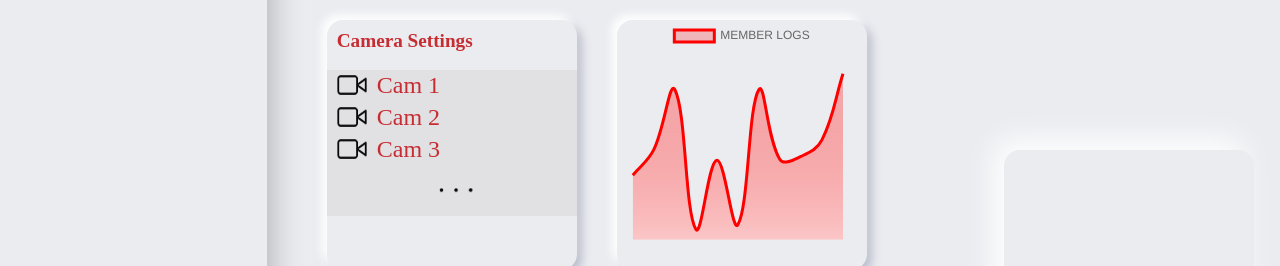
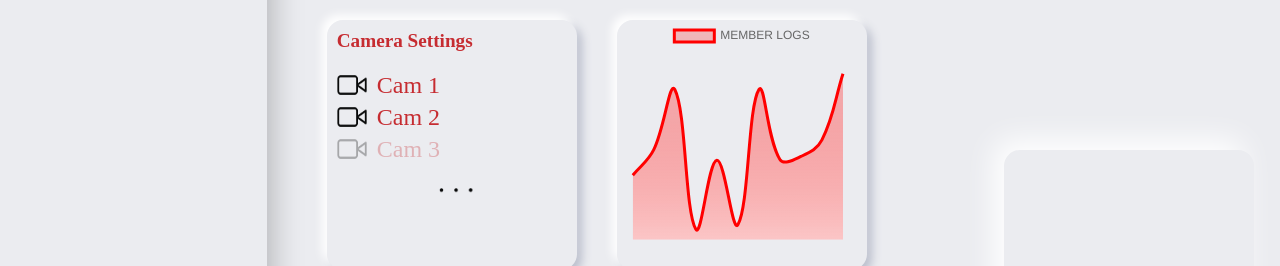
Before and after one commit to ThakurSatyam04/homepage, a plain HTML site: page index.html in a window 1280 px wide. Shown: the part 380-646 px from the top of the page. Drawn offline with nearby package versions, Linux system fonts and the light colour scheme.

Commit message:
commit all

```diff
--- a/index.html
+++ b/index.html
@@ -68,9 +68,11 @@
                                 <img src="./video.png" alt="">
                                 <span>Cam 2</span>
                             </div>
+                            <div class="cameras-main-div">
                                 <div class="cameras">
                                     <img src="./video.png" alt="">
                                     <span>Cam 3</span>
+                                </div>
                             </div>
 
                         <div class="more-cameras">
--- a/styles-me.css
+++ b/styles-me.css
@@ -386,8 +386,19 @@ textarea, input {
     top: 20%;
     font-size: 1.5rem;
     font-weight: lighter;
-    background: rgba(217, 214, 214, 0.523);
+    /* background: rgba(217, 214, 214, 0.523); */
+
   }
+
+  .cameras-main-div {
+    opacity: 0.3;
+  }
+
+  /* .cameras-main-div{
+    background: linear-gradient(to bottom, #EBECF0 0%, rgba(207, 206, 206, 0.154) 100%);
+    background: linear-gradient(to bottom, #EBECF0, rgba(207, 206, 206, 0.154));
+  } */
+
 
   .more-cameras{
     width: 100%;
```
Lines whose indentation alone changed are shown as unchanged.
